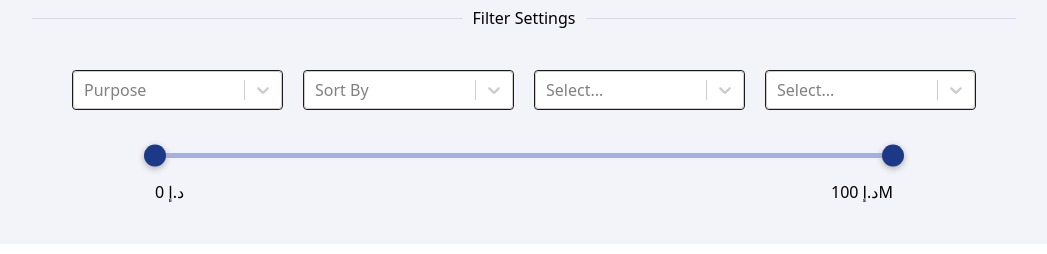
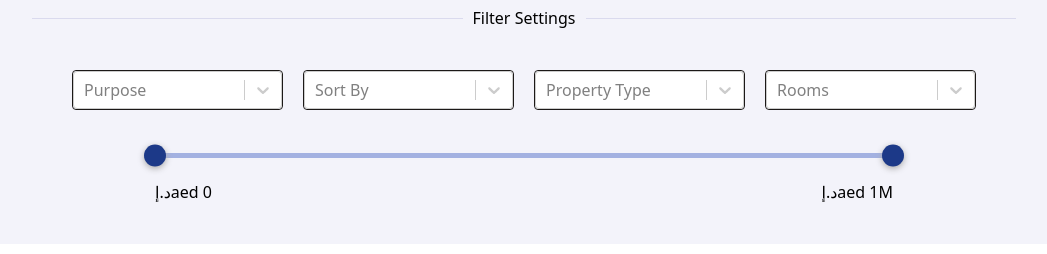
Before and after one commit to evergreenx/seekers-realty, a Next.js app: page /filter in a window 1280 px wide. Shown: the part 356-610 px from the top of the page, without its empty margins (116-1163 px from the left). Built offline with nearby package versions, Linux system fonts and the light colour scheme.

Commit message:
done with amunt slider

```diff
--- a/components/Filter/Range/index.tsx
+++ b/components/Filter/Range/index.tsx
@@ -1,24 +1,19 @@
 /* eslint-disable react/jsx-key */
 import React, { useState } from "react";
 import { Range, getTrackBackground } from "react-range";
+import { numFormatter } from "../../../utils/numFormatter";
 
-const numFormatter = (num: number) => {
-  if (num > 999 && num < 1000000) {
-    return (num / 1000).toFixed(0) + "K";
-  } else if (num >= 1000000) {
-    return (num / 1000000).toFixed(0) + "M";
-  } else if (num <= 999) {
-    return num;
-  }
 
-  return num;
-};
+type interfaceProps = {
+    minValue: number;
+  maxValue: number;
+}
 
-const AmountSlider = () => {
-  const [values, setValues] = useState([0, 100000000]);
+const AmountSlider = ({minValue , maxValue}: interfaceProps)  => {
+  const [values, setValues] = useState([0, 1000000]);
   const STEP = 1000;
   const MIN = 0;
-  const MAX = 100000000;
+  const MAX = maxValue;
   return (
     <div
       style={{
@@ -31,8 +26,8 @@ const AmountSlider = () => {
       <Range
         values={values}
         step={STEP}
-        min={MIN}
-        max={MAX}
+        min={minValue}
+        max={maxValue}
         onChange={(values) => {
           setValues(values);
         }}
@@ -95,9 +90,9 @@ const AmountSlider = () => {
         )}
       />
       <div id="output" className="flex justify-between mt-5 w-full ">
-        <p>{`د.إ ${numFormatter(values[0])} `}</p>
+        <p>{`د.إaed  ${numFormatter(values[0])} `}</p>
 
-        <p>{`د.إ  ${numFormatter(values[1])} `}</p>
+        <p>{`د.إaed   ${numFormatter(values[1])} `}</p>
       </div>
 
       <dd></dd>
--- a/components/Filter/index.tsx
+++ b/components/Filter/index.tsx
@@ -5,23 +5,53 @@ import Range from "../Filter/Range/index";
 
 const Index = () => {
   const [selectedOption, setSelectedOption] = React.useState(null);
-  const [purposeValue , setPurposeValue] = React.useState("");
- const [sortValue , setSortValue] = React.useState("");
+  const [propertyPurpose, setPropertyPurpose] = React.useState("");
+  const [sortBy, setSortBy] = React.useState("");
+  const [propertyType, setPropertyType] = React.useState("");
+  const [roomSize , setRoomSize] = React.useState("");
+  const [maxValue , setMaxValue] = React.useState(1000000);
+  const [minValue , setMinValue] = React.useState(0);
+
+  const purposeOptions = [
+    { name: "Buy", value: "for-sale" },
+    { name: "Rent", value: "for-rent" },
+  ];
+
+  const sortOptions = [
+    { name: "Lowest Price", value: "price-asc" },
+    { name: "Highest Price", value: "price-des" },
+    { name: "Newest", value: "date-asc" },
+    { name: "Oldest", value: "date-desc" },
+    { name: "Verified", value: "verified-score" },
+    { name: "City Level Score", value: "city-level-score" },
+  ];
+
+  const propertyTypeOptions = [
+    { name: "Apartment", value: "4" },
+    { name: "Townhouses", value: "16" },
+    { name: "Villas", value: "3" },
+    { name: "Penthouses", value: "18" },
+    { name: "Hotel Apartments", value: "21" },
+    { name: "Villa Compound", value: "19" },
+    { name: "Residential Plot", value: "14" },
+    { name: "Residential Floor", value: "12" },
+    { name: "Residential Building", value: "17" },
+  ];
+
+  const roomSizeOptions = [
+    { name: '1', value: '1' },
+    { name: '2', value: '2' },
+    { name: '3', value: '3' },
+    { name: '4', value: '4' },
+    { name: '5', value: '5' },
+    { name: '6', value: '6' },
+    { name: '7', value: '7' },
+    { name: '8', value: '8' },
+    { name: '9', value: '9' },
+    { name: '10', value: '10' },
+  ]
 
 
-
-  const purposeOptions = [
-    { value: "buy", label: "buy" },
-    { value: "rent", label: "rent" },
-
-  ];
-
-
-  // const sortOptions = [
-  //   { value: "buy", label: "buy" },
-  //   { value: "rent", label: "rent" },
-
-  // ];
   return (
     <div className="bg-[#F3F3FA] my-10 ">
       <div className="filter__container max-w-5xl mx-auto p-5  py-10  ">
@@ -29,57 +59,73 @@ const Index = () => {
           <h2 className="filter__settings font-medium">Filter Settings</h2>
         </div>
 
-
         <div className="grid grid-cols-1 lg:grid-cols-4 px-10 py-10    gap-5">
           <Select
-          value={selectedOption}
-          onChange={(option) => setSelectedOption(option)}
-
-
+            value={propertyPurpose}
+            onChange={(option) => setPropertyPurpose(option)}
             placeholder="Purpose"
-          options={purposeOptions}
-          className="border border-stone-900 rounded"
-
-        />
-
-<Select
-          value={selectedOption}
-          onChange={(option) => setSelectedOption(option)}
-
-          placeholder={"Sort By"}
-
+            getOptionLabel={(option) => (
+              <div className="capitalize text-black truncate">
+                {option.name}
+              </div>
+            )}
+            getOptionValue={(option) => option.value}
             options={purposeOptions}
             className="border border-stone-900 rounded"
           />
 
+          <Select
+            value={sortBy}
+            onChange={(option:any) => setSortBy(option)}
+            placeholder={"Sort By"}
+            getOptionLabel={(option:any) => (
+              <div className="capitalize text-black truncate">
+                {option.name}
+              </div>
+            )}
+            getOptionValue={(option:any) => option.value}
+            options={sortOptions}
+            className="border border-stone-900 rounded"
+          />
 
           <Select
-          value={selectedOption}
-          onChange={(option) => setSelectedOption(option)}
+            value={propertyType}
+            onChange={(option) => setPropertyType(option)}
+            placeholder="Property Type"
+            options={propertyTypeOptions}
+            getOptionValue={(option) => option.value}
+            getOptionLabel={(option) => (
+              <div className="capitalize text-black truncate">
+                {option.name}
+              </div>
+            )}
+            className="border border-stone-900 rounded"
+          />
 
-          options={purposeOptions}
 
+
+
+
+
+<Select
+            value={roomSize}
+            onChange={(option) => setRoomSize(option)}
+            placeholder="Rooms"
+            options={roomSizeOptions}
+            getOptionValue={(option) => option.value}
+            getOptionLabel={(option) => (
+              <div className="capitalize text-black truncate">
+                {option.name}
+              </div>
+            )}
             className="border border-stone-900 rounded"
-
-        /> <Select
-        value={selectedOption}
-        onChange={(option) => setSelectedOption(option)}
-
-        className="border border-stone-900 rounded"
-
-        options={purposeOptions}
           />
         </div>
 
-
         <div className="justify-center w-3/4  mx-auto items-center flex-col">
-
           <div className="">
-
-<Range />
-
+            <Range  minValue={minValue} maxValue={maxValue} />
           </div>
-
         </div>
       </div>
     </div>
--- a/package.json
+++ b/package.json
@@ -11,6 +11,7 @@
   },
   "dependencies": {
     "@notbaldrick/react-crossfade-carousel": "^1.0.4",
+    "axios": "^0.26.0",
     "next": "12.1.0",
     "react": "17.0.2",
     "react-dom": "17.0.2",
--- /dev/null
+++ b/utils/numFormatter.tsx
@@ -0,0 +1,11 @@
+export const numFormatter = (num: number) => {
+  if (num > 999 && num < 1000000) {
+    return (num / 1000).toFixed(0) + "K";
+  } else if (num >= 1000000) {
+    return (num / 1000000).toFixed(0) + "M";
+  } else if (num <= 999) {
+    return num;
+  }
+
+  return num;
+};
```
Also changed, not shown: components/Index.js (deleted), 1 other file (tests, documents, lock files or other folders). Lines whose indentation alone changed are shown as unchanged.
